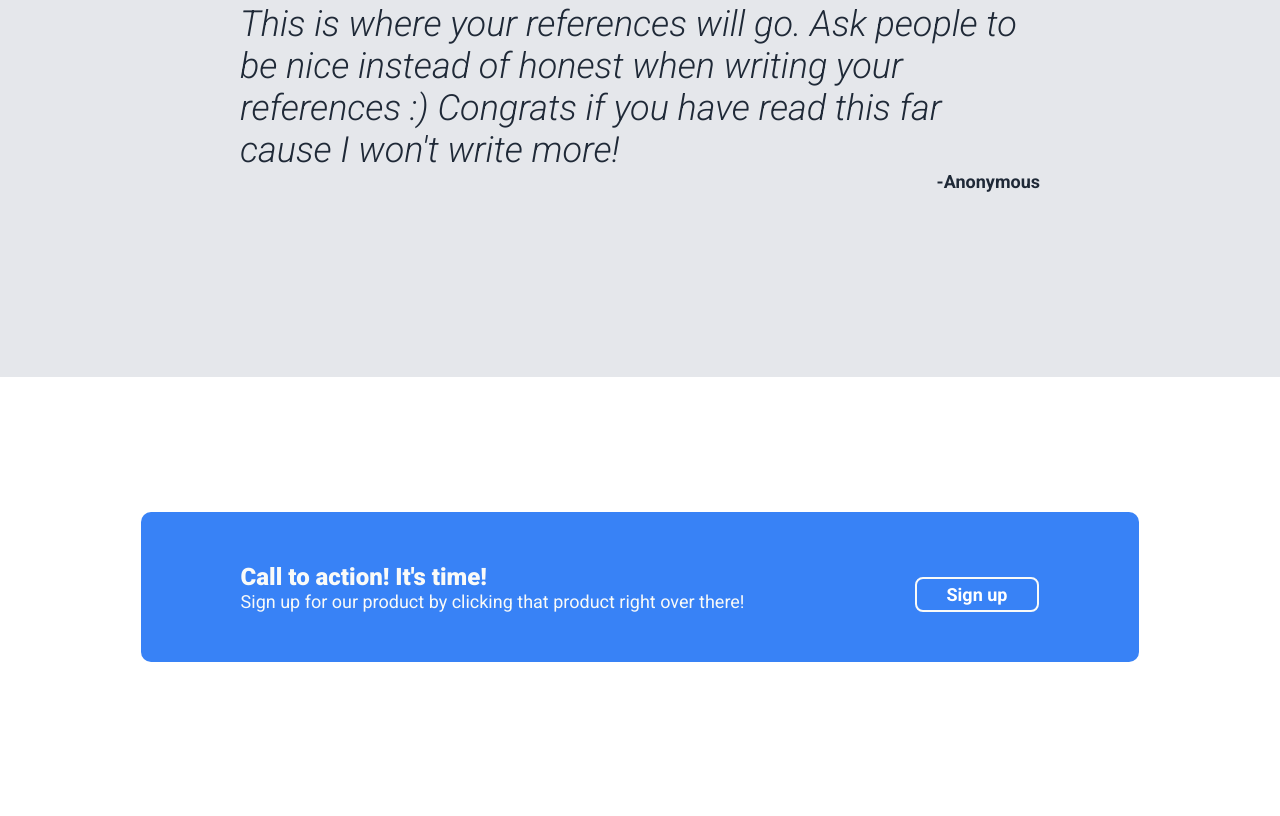
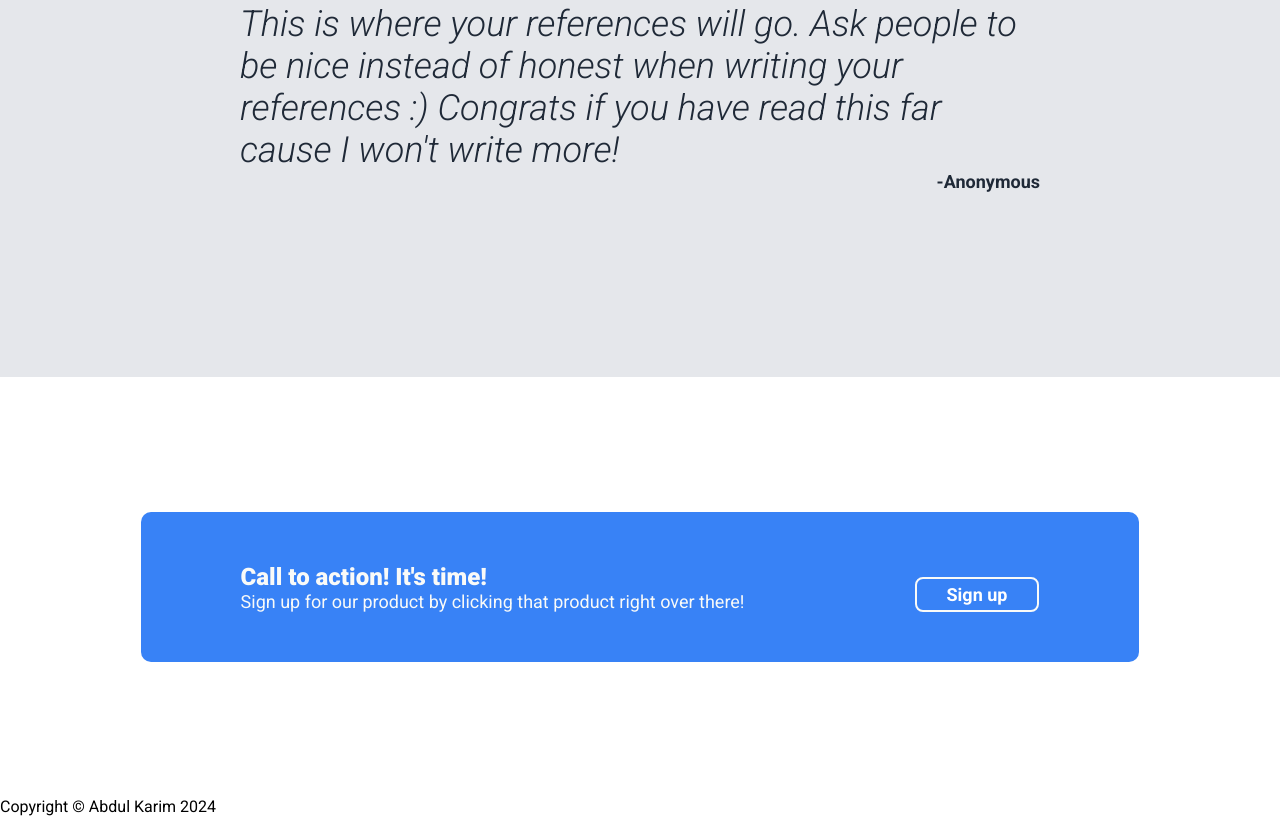
Before and after one commit to karimdevelops/landing-page, a plain HTML site: page index.html in a window 1280 px wide. Shown: the part 1567-2383 px from the top of the page. Before the commit the page ends 2314 px from the top, so only its background shows below. Drawn offline with Linux system fonts and the light colour scheme.

Commit message:
Add copyright footer

```diff
--- a/index.html
+++ b/index.html
@@ -74,5 +74,6 @@
         <button type="button" class="signup-button">Sign up</button>
       </div>
     </div>
+    <div class="footer">Copyright © Abdul Karim 2024</div>
   </body>
 </html>
```
